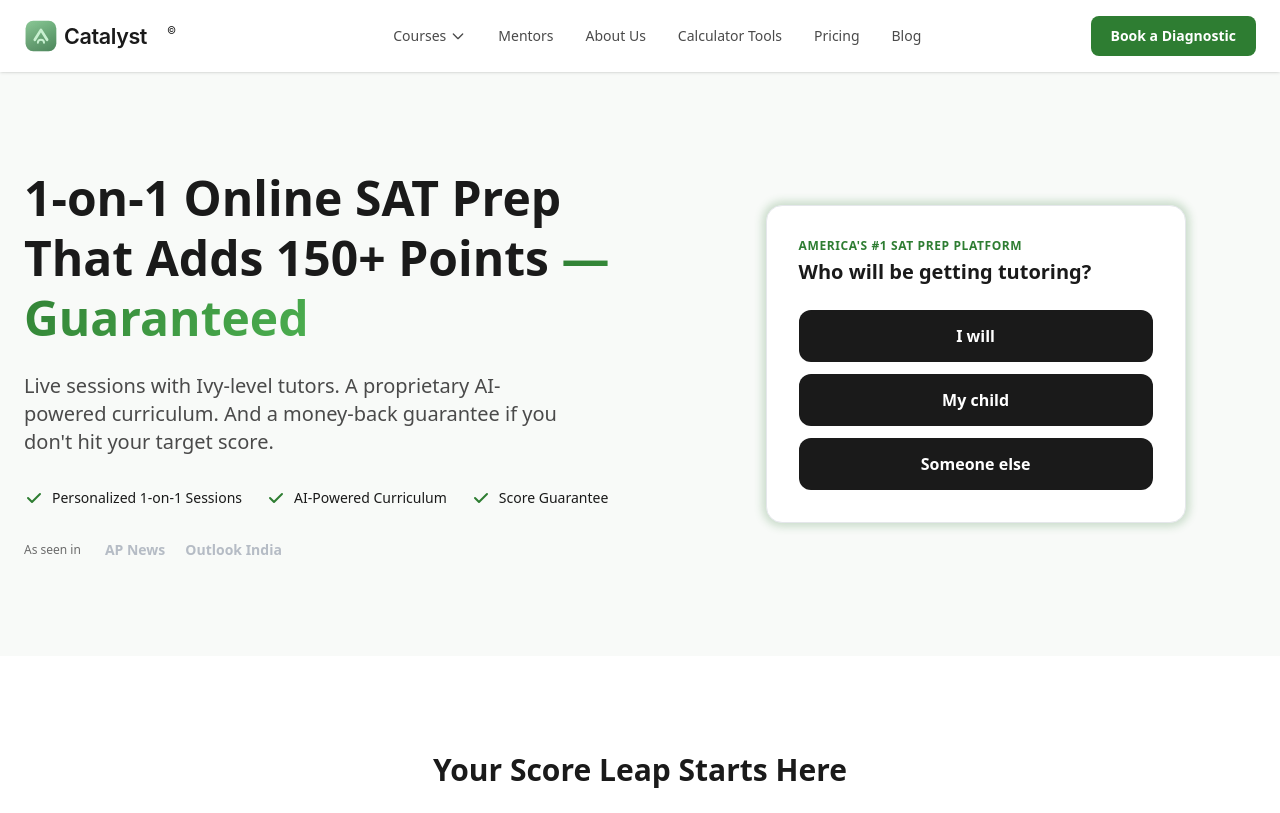
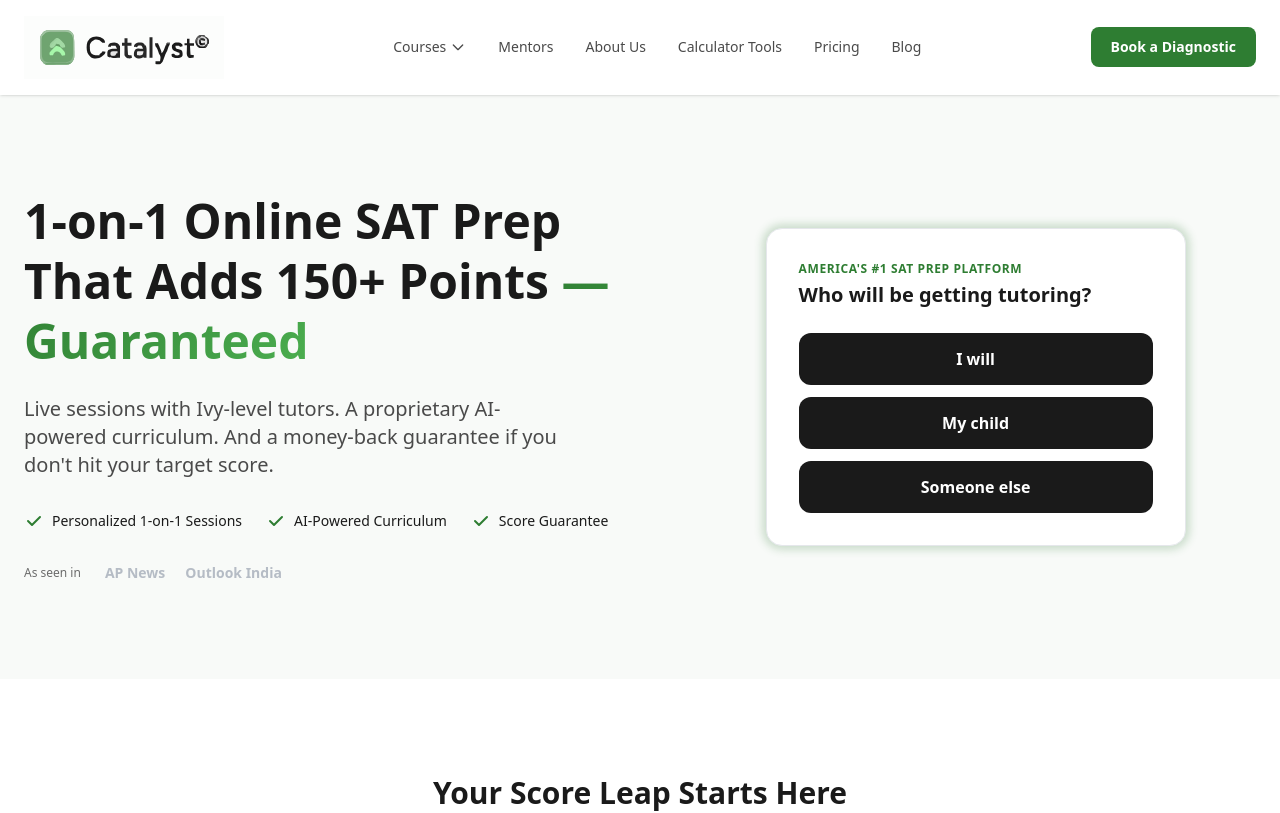
Before and after one commit to Codeyoung-global/catalysttestprep, a Next.js app: page / in a window 1280 px wide. Shown: the top 813 px of the page. Built offline with nearby package versions, Linux system fonts and the light colour scheme.

Commit message:
Use Catalyst_logo3.svg as the site logo
Updated Navbar and Footer to reference the new logo file.

https://claude.ai/code/session_01Tjju8d47jMa6tPiVw6cKJr

```diff
--- a/src/components/Footer.tsx
+++ b/src/components/Footer.tsx
@@ -10,7 +10,7 @@ export default function Footer() {
           <div>
             <Link href="/" className="inline-block">
               <Image
-                src="/images/catalyst-logo.svg"
+                src="/images/Catalyst_logo3.svg"
                 alt="Catalyst Test Prep"
                 width={160}
                 height={36}
--- a/src/components/Navbar.tsx
+++ b/src/components/Navbar.tsx
@@ -21,7 +21,7 @@ export default function Navbar() {
         {/* Logo */}
         <Link href="/" className="flex-shrink-0">
           <Image
-            src="/images/catalyst-logo.svg"
+            src="/images/Catalyst_logo3.svg"
             alt="Catalyst Test Prep"
             width={200}
             height={36}
```
